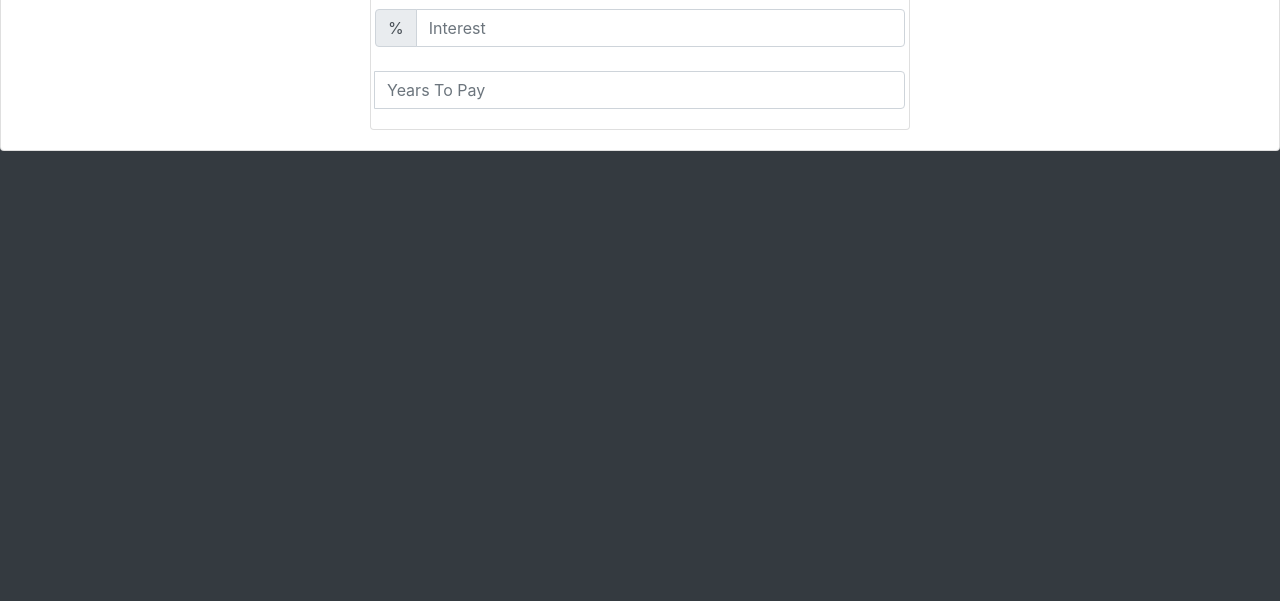
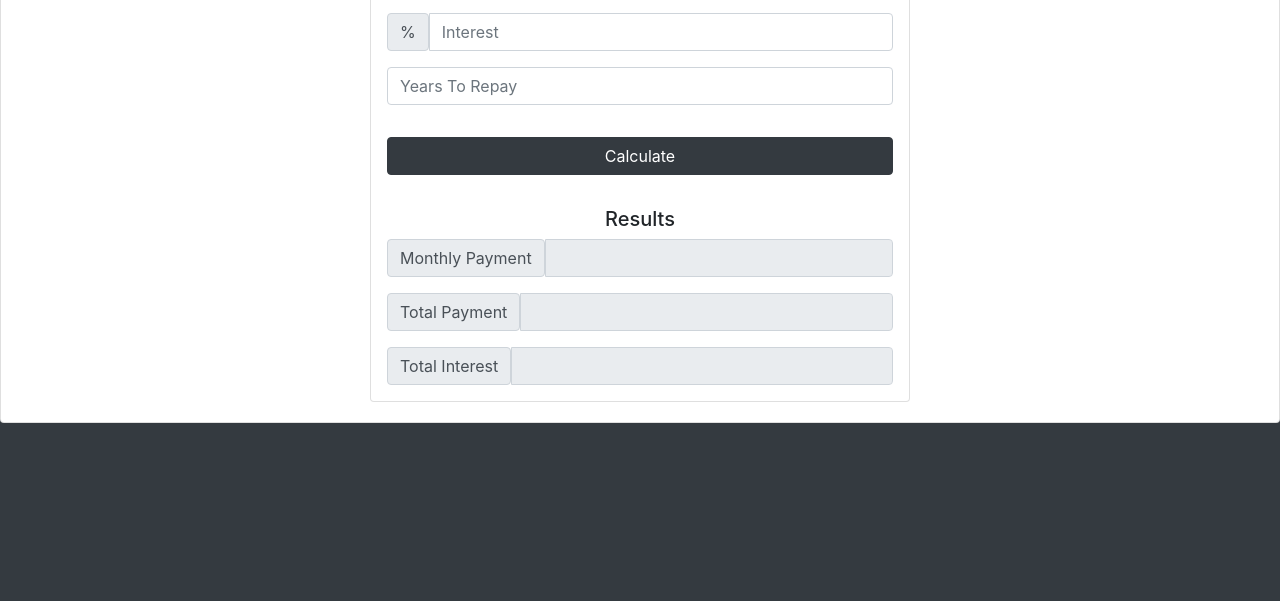
Before and after one commit to frenchy321/Loan-Calculator-app, a plain HTML site: page index.html in a window 1280 px wide. Shown: the part 199-800 px from the top of the page. Drawn offline with nearby package versions, Linux system fonts and the light colour scheme.

Commit message:
added form, input-groups, and img

```diff
--- a/index.html
+++ b/index.html
@@ -21,37 +21,92 @@
         <div class="row">
           <div class="col-md-6 mx-auto">
             <div class="card car-body text-center mt-5">
-              <h1 class="heading display-5 pb-3">loan Calculator</h1>
+              <h1 class="heading display-5 p-3">loan Calculator</h1>
               <form id="loan-form">
-                <div class="input-group mb-3 p-1">
-                  <div class="input-group-prepend">
-                    <span class="input-group-text" id="amount">£</span>
-                  </div>
+                <div class="form-group px-3">
+                  <div class="input-group">
+                    <span class="input-group-text">£</span>
                     <input
                       type="number"
                       class="form-control"
+                      id="amount"
                       placeholder="Loan Amount"
                     />
                   </div>
-                <div class="input-group mb-3 p-1">
-                  <div class="input-group-prepend">
-                    <span class="input-group-text" id="amount">%</span>
                 </div>
+                <div class="form-group px-3">
+                  <div class="input-group">
+                    <span class="input-group-text">%</span>
                     <input
                       type="number"
                       class="form-control"
+                      id="interest"
                       placeholder="Interest"
                     />
                   </div>
-                <div class="input-group mb-3 p-1">
-                  <div class="input-group-prepend"></div>
+                </div>
+                <div class="form-group px-3">
                   <input
                     type="number"
                     class="form-control"
-                    placeholder="Years To Pay"
+                    id="interest"
+                    placeholder="Years To Repay"
+                  />
+                </div>
+                <div class="form-group p-3">
+                  <input
+                    type="submit"
+                    value="Calculate"
+                    class="btn btn-dark btn-block"
                   />
                 </div>
               </form>
+
+              <!-- LOADER HERE -->
+
+              <!-- <div id="loading">
+                <img src="img/loading.gif" alt="" />
+              </div> -->
+
+              <!-- RESULTS -->
+              <div id="results">
+                <h5>Results</h5>
+                <div class="form-group px-3">
+                  <div class="input-group">
+                    <span class="input-group-text">Monthly Payment</span>
+                    <input
+                      type="number"
+                      class="form-control"
+                      id="monthly-payment"
+                      disabled
+                    />
+                  </div>
+                </div>
+
+                <div class="form-group px-3">
+                  <div class="input-group">
+                    <span class="input-group-text">Total Payment</span>
+                    <input
+                      type="number"
+                      class="form-control"
+                      id="total-payment"
+                      disabled
+                    />
+                  </div>
+                </div>
+
+                <div class="form-group px-3">
+                  <div class="input-group">
+                    <span class="input-group-text">Total Interest</span>
+                    <input
+                      type="number"
+                      class="form-control"
+                      id="total-interest"
+                      disabled
+                    />
+                  </div>
+                </div>
+              </div>
             </div>
           </div>
         </div>
```
Lines whose indentation alone changed are shown as unchanged.
